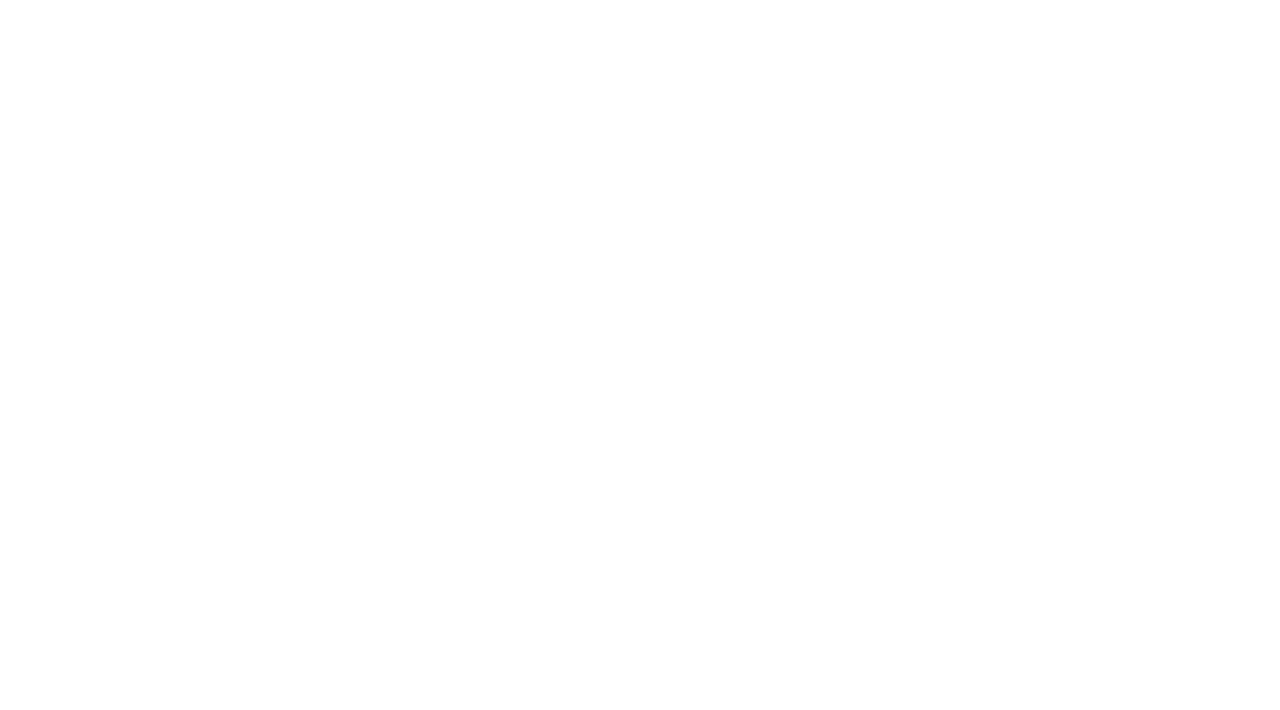
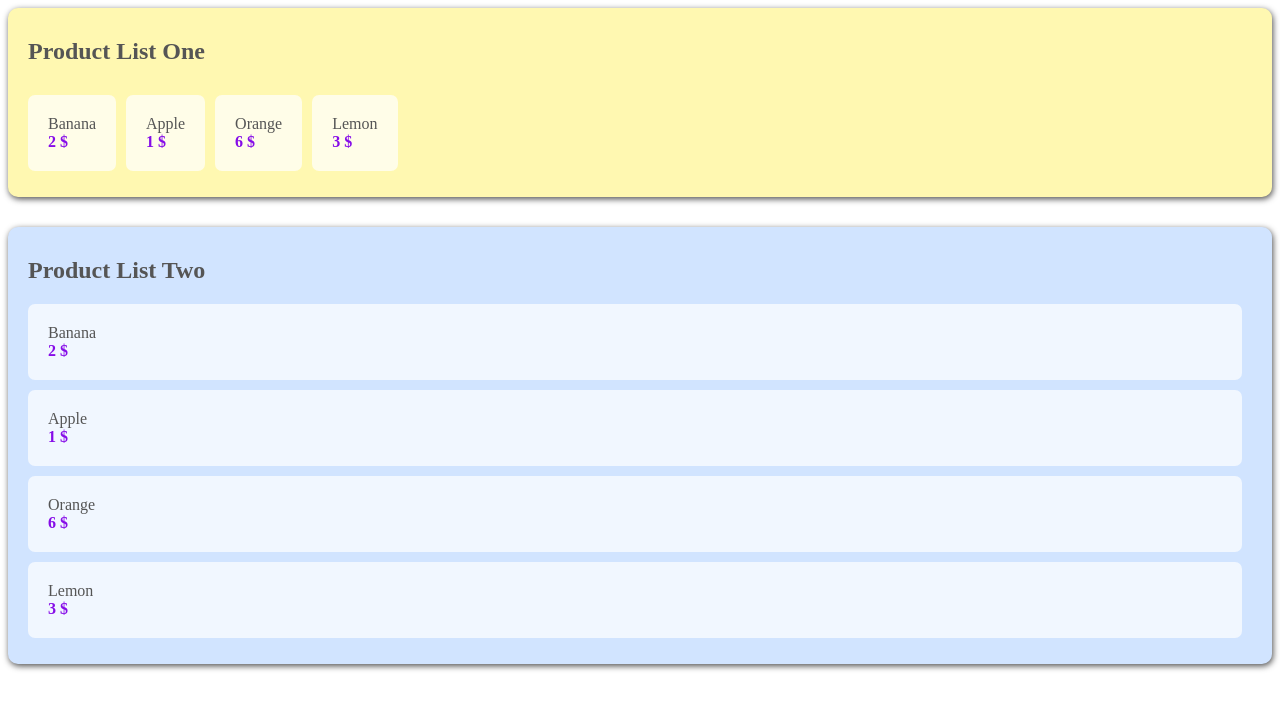
Before and after one commit to SamanthaPelkova/vuex-app, a Vue app: page / in a window 1280 px wide. Shown: the top 710 px of the page. Built offline with nearby package versions, Linux system fonts and the light colour scheme.

Commit message:
adding code to the components

```diff
--- a/src/App.vue
+++ b/src/App.vue
@@ -1,6 +1,7 @@
 <template>
   <div id="app">
-
+    <product-list-one :products="products"></product-list-one>
+    <product-list-two :products="products"></product-list-two>
   </div>
 </template>
 
@@ -8,15 +9,18 @@
 
 
 
-import { ref } from "vue";
+import { ref } from 'vue';
+import ProductListOne from './components/ProductListOne.vue'
+import ProductListTwo from './components/ProductListTwo.vue'
 
 export default {
-  components:{
-
+  components: {
+    ProductListOne,
+    ProductListTwo
   },
-  name:'app',
-  setup(){
-    const productsToBuy = ref([
+  name: 'app',
+  setup() {
+    const products = ref([
       {
         id: 1,
         name: 'Banana',
@@ -31,11 +35,23 @@
         id: 3,
         name: 'Orange',
         price: 6
+      },
+      {
+        id: 4,
+        name: 'Lemon',
+        price: 3
       }
     ])
     return{
-      productsToBuy
+      products
     }
   }
 }
 </script>
+
+<style>
+body{
+  font-family: Ubuntu;
+  color: #555;
+}
+</style>
--- a/src/components/ProductListOne.vue
+++ b/src/components/ProductListOne.vue
@@ -1,11 +1,49 @@
 <template>
-
+  <div id="product-list-one">
+    <h2>Product List One</h2>
+    <ul>
+      <li v-for="product in products" :key="product.id">
+        <span class="name">{{ product.name }}</span>
+        <span class="price">{{ product.price }} $</span>
+      </li>
+    </ul>
+  </div>
 </template>
 
 <script>
 
+export default {
+  props: {
+    products: {
+      type: Object,
+      required: true
+    }
+  }
+}
+
 </script>
 
 <style>
-
+#product-list-one{
+  background: #FFF8B1;
+  box-shadow: 1px 2px 6px rgba(0, 0, 0, 0.7);
+  border-radius: 10px;
+  margin-bottom: 30px;
+  padding: 10px 20px;
+}
+#product-list-one ul{
+  padding: 0;
+}
+#product-list-one li{
+  display: inline-block;
+  margin-right: 10px;
+  margin-top: 10px;
+  padding: 20px;
+  background: rgba(255,255,255,0.7);
+  border-radius: 7px;
+}
+.price{
+  font-weight: bold;
+  color: #E8800C;
+}
 </style>
--- a/src/components/ProductListTwo.vue
+++ b/src/components/ProductListTwo.vue
@@ -1,11 +1,50 @@
 <template>
-
+  <div id="product-list-two">
+    <h2>Product List Two</h2>
+    <ul>
+      <li v-for="product in products" :key="product.id">
+        <span class="name">{{ product.name }}</span>
+        <span class="price">{{ product.price }} $</span>
+      </li>
+    </ul>
+  </div>
 </template>
 
 <script>
 
+export default {
+  props: {
+    products: {
+      type: Object,
+      required: true
+    }
+  }
+}
+
 </script>
 
 <style>
-
+#product-list-two{
+  background: #D1E4FF;
+  box-shadow: 1px 2px 6px rgba(0, 0, 0, 0.7);
+  border-radius: 10px;
+  margin-bottom: 30px;
+  padding: 10px 20px;
+}
+#product-list-two ul{
+  padding: 0;
+  list-style-type: none;
+}
+#product-list-two li{
+  margin-right: 10px;
+  margin-top: 10px;
+  padding: 20px;
+  background: rgba(255,255,255,0.7);
+  border-radius: 7px;
+}
+.price{
+  font-weight: bold;
+  color: #860CE8;
+  display: block;
+}
 </style>
--- a/src/main.js
+++ b/src/main.js
@@ -1,4 +1,6 @@
 import { createApp } from 'vue'
 import App from './App.vue'
 
-createApp(App).mount('#app')
+const app = createApp(App)
+
+app.mount('#app')
```
Also changed, not shown: src/assets/logo.png (deleted).
